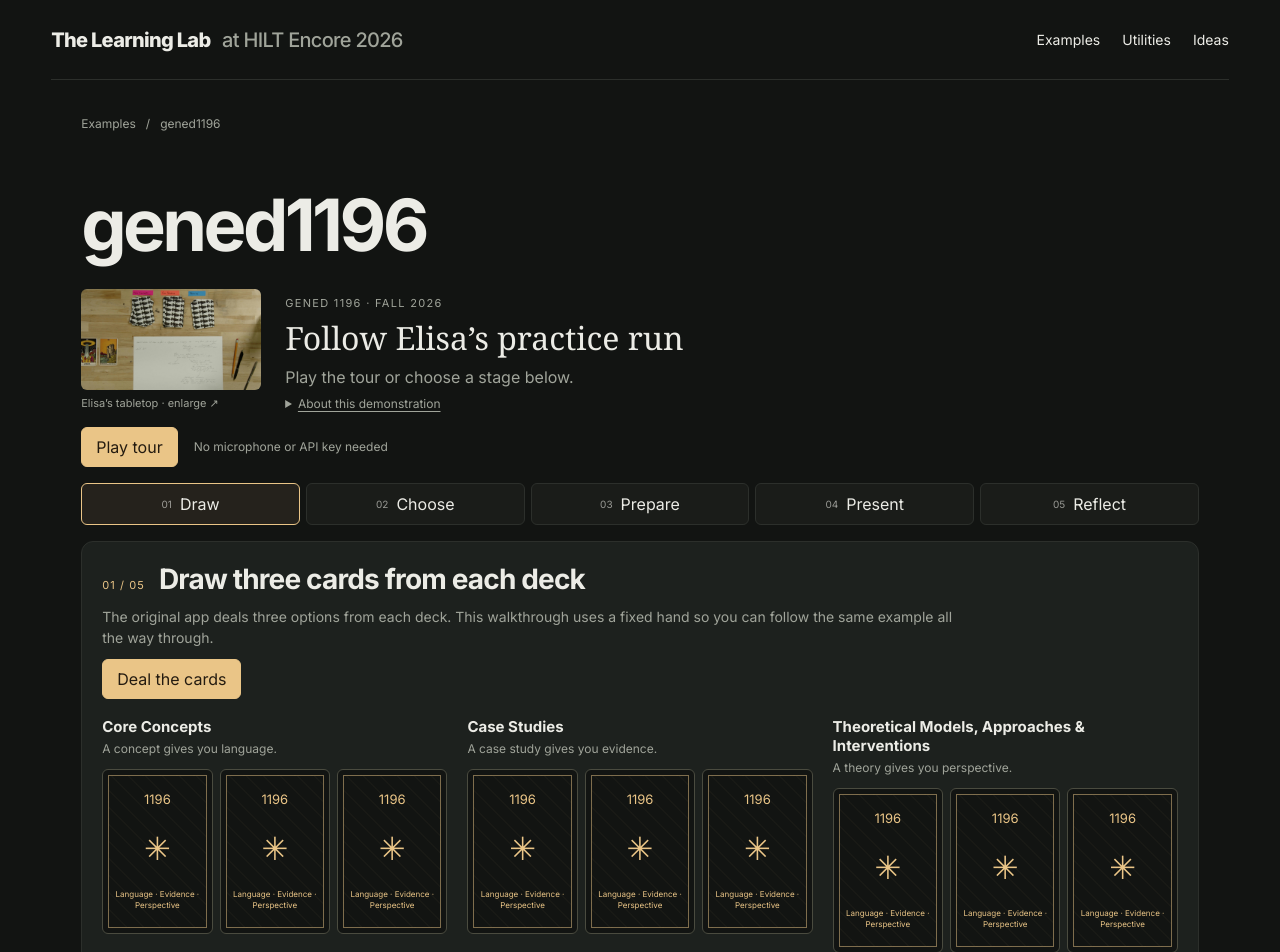
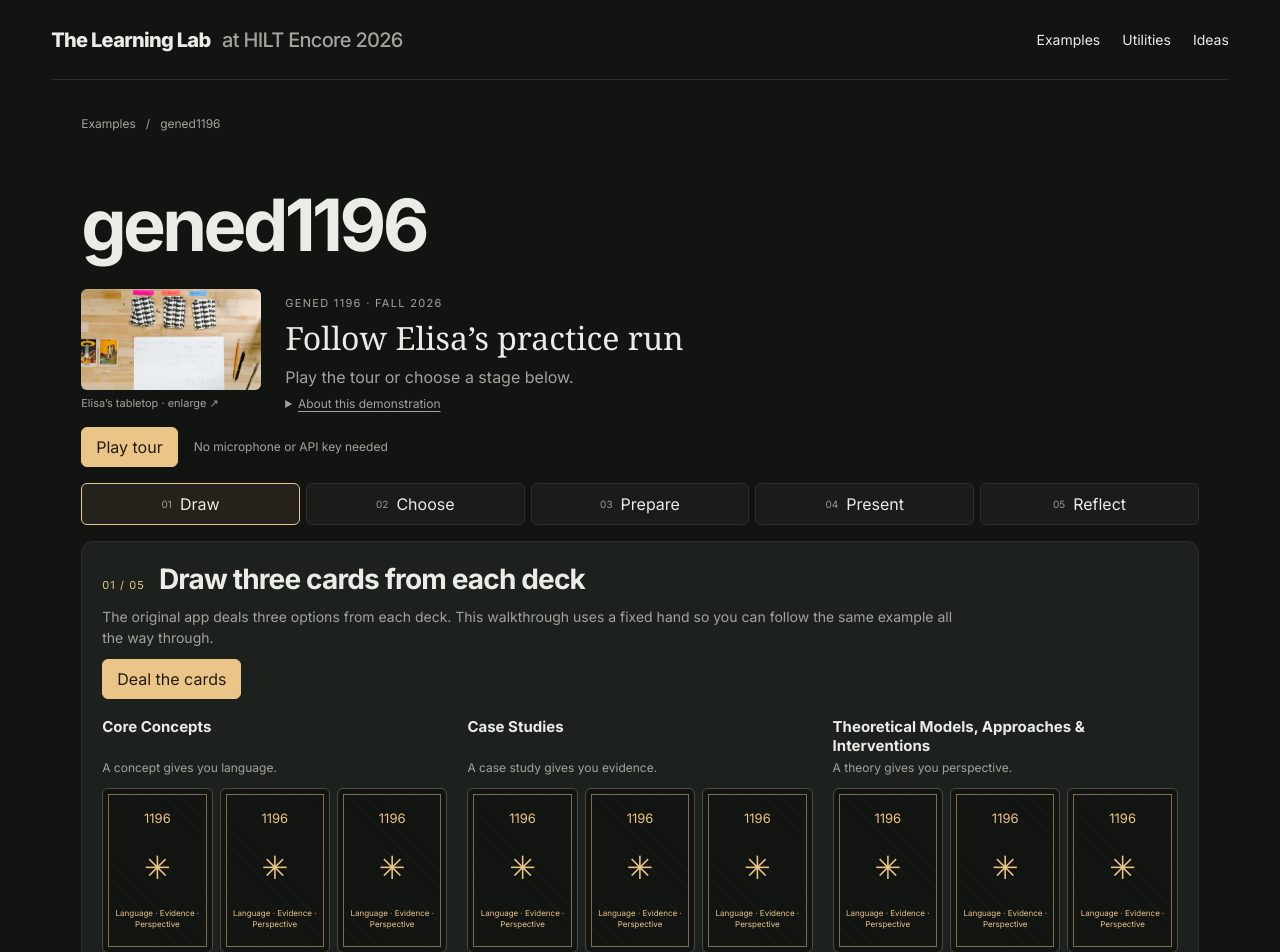
Before and after one commit to ll-26-27/hilt-encore-20261112-public, a Next.js app in the folder nextjs/: page /examples/gened1196 in a window 1280 px wide. Shown: the top 952 px of the page. Built offline with nearby package versions, Linux system fonts and the light colour scheme.

Commit message:
Align GENED card decks and add workshop introduction

```diff
--- a/nextjs/app/examples/gened1196/Playthrough.tsx
+++ b/nextjs/app/examples/gened1196/Playthrough.tsx
@@ -48,9 +48,9 @@ export default function Playthrough() {
 
   return <div className={s.root}>
     <div className={s.intro}>
-      <a className={s.photo} href="/examples/gened1196/elisa-tabletop.png" target="_blank" rel="noreferrer" aria-label="Open Elisa’s tabletop photograph at full size">
+      <a className={s.photo} href="/examples/gened1196/elisa-tabletop-color.jpg" target="_blank" rel="noreferrer" aria-label="Open Elisa’s tabletop photograph at full size">
         {/* eslint-disable-next-line @next/next/no-img-element */}
-        <img src="/examples/gened1196/elisa-tabletop.png" alt="Elisa’s three card decks and handwritten preparation notes on a wooden table" width={1920} height={1080} />
+        <img src="/examples/gened1196/elisa-tabletop-color.jpg" alt="Elisa’s three card decks and handwritten preparation notes on a wooden table" width={1920} height={1080} />
         <span>Elisa’s tabletop · enlarge ↗</span>
       </a>
       <div><p className={s.eyebrow}>GENED 1196 · Fall 2026</p><h2>Follow Elisa’s practice run</h2><p>Play the tour or choose a stage below.</p><details className={s.disclosure}><summary>About this demonstration</summary><p>Elisa demonstrates as a Learning Lab fellow, not as a student submitting an assessment. Her photograph and full transcript are supplied examples. The draw and notes are reconstructed around her chosen cards; the practice feedback is newly written for this page.</p></details></div>
--- a/nextjs/app/examples/gened1196/playthrough.module.css
+++ b/nextjs/app/examples/gened1196/playthrough.module.css
@@ -23,10 +23,10 @@
 .stageHeading > span { color:var(--gold); font-size:11px; letter-spacing:.1em; white-space:nowrap; }
 .stageHeading h3 { margin:0; font-size:clamp(20px,2.4vw,28px); letter-spacing:-.03em; }
 .decks { display:grid; grid-template-columns:repeat(3,minmax(0,1fr)); gap:20px; margin-top:18px; }
-.decks section { min-width:0; }
+.decks section { min-width:0; display:grid; grid-template-rows:subgrid; grid-row:span 3; row-gap:0; }
 .decks h4 { margin:0; font-size:15px; }
 .decks p { margin:4px 0 10px; font-size:12px; }
-.hand { display:grid; grid-template-columns:repeat(3,minmax(0,1fr)); gap:7px; align-items:start; }
+.hand { display:grid; grid-template-columns:repeat(3,minmax(0,1fr)); gap:7px; align-items:stretch; }
 .card { border:1px solid #4a4b3f; border-radius:6px; overflow:hidden; background:#121412; text-align:center; min-width:0; }
 .card img { width:100%; height:auto; aspect-ratio:2/3; object-fit:contain; display:block; }
 .card > strong { display:block; font-family:Georgia,serif; font-size:12px; line-height:1.3; padding:7px 4px; overflow-wrap:anywhere; }
@@ -66,8 +66,8 @@
 @media(max-width:760px) {
   .intro { gap:16px; align-items:start; }
   .photo { flex-basis:120px; }
-  .decks { grid-template-columns:1fr; gap:20px; }
-  .decks section { display:grid; grid-template-columns:100px minmax(0,1fr); column-gap:12px; align-content:start; }
+  .decks { grid-template-columns:1fr; grid-template-rows:none; gap:20px; }
+  .decks section { display:grid; grid-row:auto; grid-template-rows:auto auto; grid-template-columns:100px minmax(0,1fr); column-gap:12px; align-content:start; }
   .decks p { grid-column:1; }
   .hand { grid-column:2; grid-row:1/3; }
   .hand .card img { max-height:130px; }
```
Also changed, not shown: 1 other file (tests, documents, lock files or other folders).
